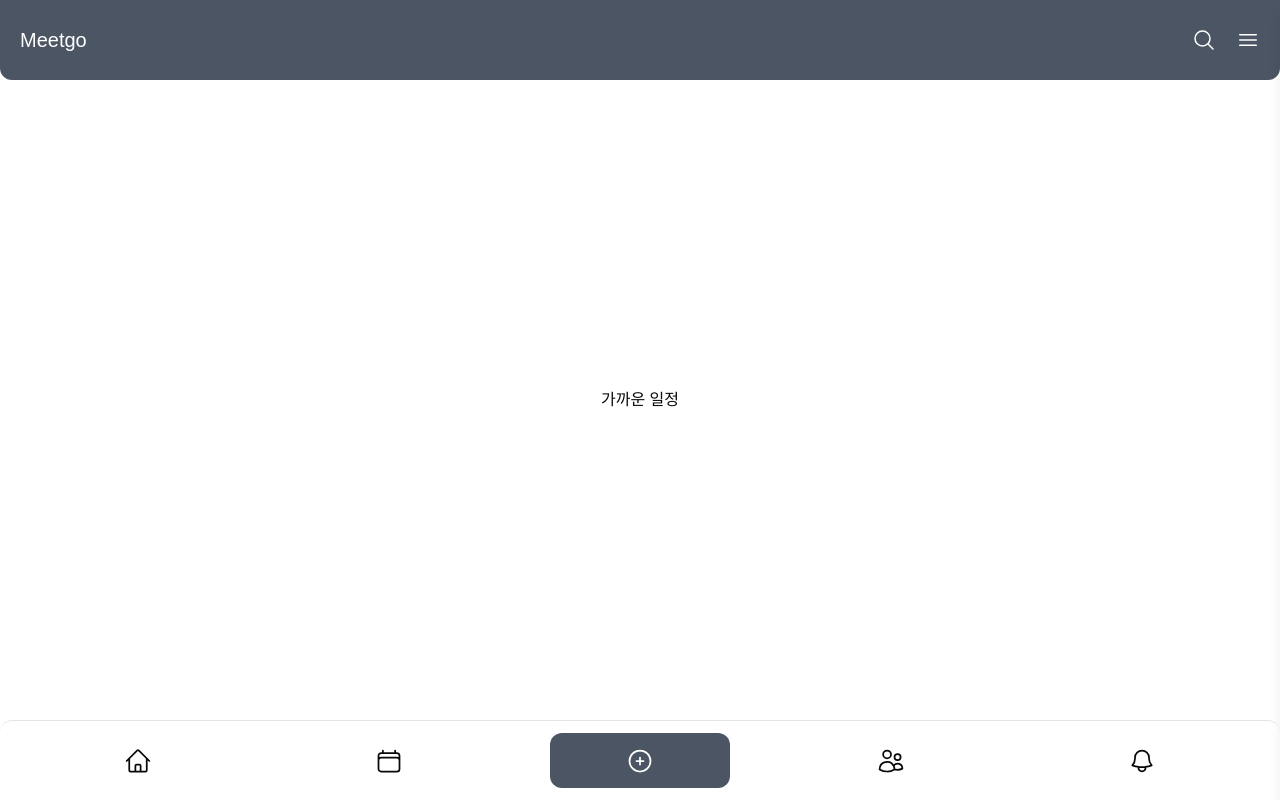
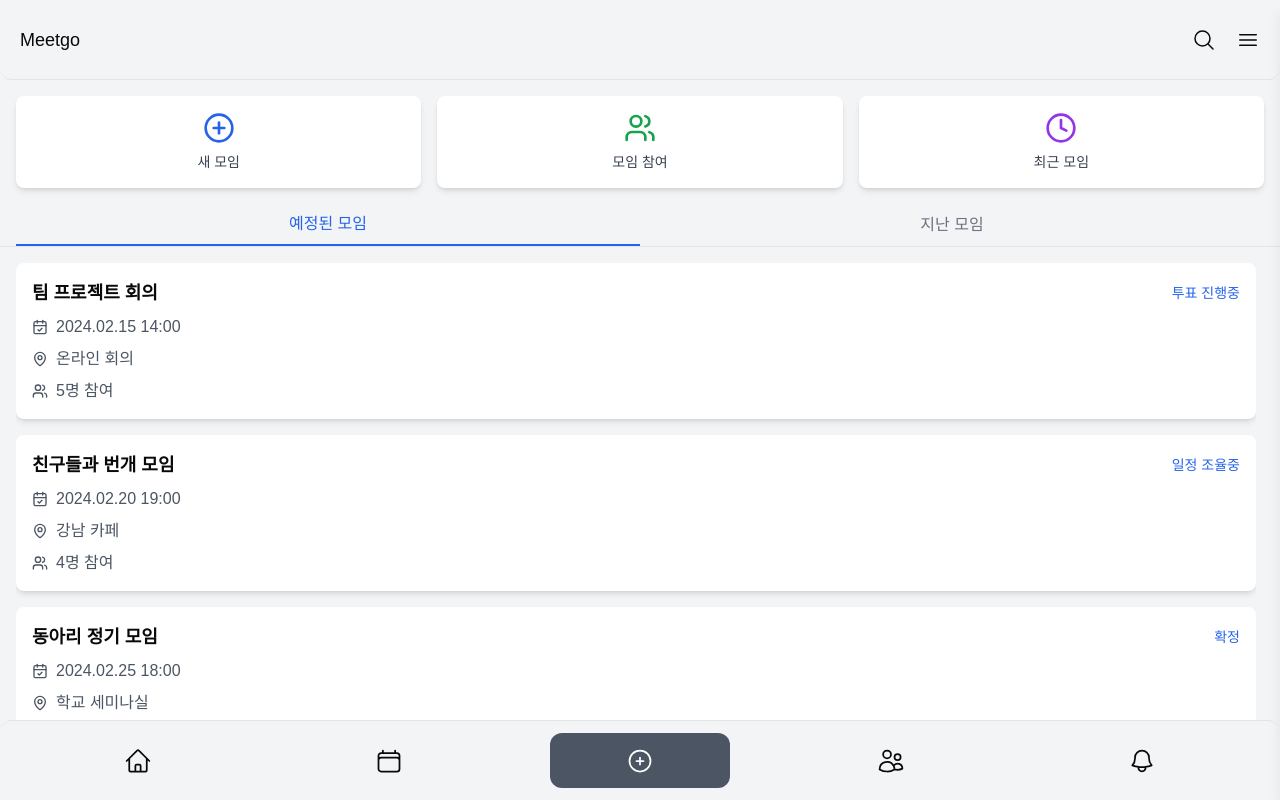
Before and after one commit to bumsly/MeetGo, a React (Vite) app: page / in a window 1280 px wide. Built offline with nearby package versions, Linux system fonts and the light colour scheme; no server answers.

Commit message:
feat: 메인페이지 제작(기능 추가 예정)

```diff
--- a/package.json
+++ b/package.json
@@ -14,7 +14,9 @@
     "@radix-ui/react-checkbox": "^1.1.3",
     "@radix-ui/react-label": "^2.1.1",
     "@radix-ui/react-radio-group": "^1.2.2",
+    "@radix-ui/react-scroll-area": "^1.2.2",
     "@radix-ui/react-select": "^2.1.4",
+    "@radix-ui/react-separator": "^1.1.1",
     "@radix-ui/react-slot": "^1.1.1",
     "@tanstack/react-query": "^5.62.8",
     "autoprefixer": "^10.4.20",
--- a/src/App.tsx
+++ b/src/App.tsx
@@ -41,10 +41,10 @@ function Layout() {
           }
         />
         <Route path="/settings" element={<Settings />} />
-        <Route path="/meetingnew" element={<MeetingNew />} />
-        <Route path="/meetingedit" element={<MeetingEdit />} />
-        <Route path="/meetingdetail" element={<MeetingDetail />} />
-        <Route path="/meetingresult" element={<MeetingResult />} />
+        <Route path="/create-meeting" element={<MeetingNew />} />
+        <Route path="/edit-meeting" element={<MeetingEdit />} />
+        <Route path="/meeting-detail" element={<MeetingDetail />} />
+        <Route path="/meeting-result" element={<MeetingResult />} />
       </Routes>
       {showNavi && <NavigationBottom />}
     </AuthProvider>
--- a/src/components/MainSection.tsx
+++ /dev/null
@@ -1,7 +0,0 @@
-export default function MainSection() {
-  return (
-    <div className="w-full h-full py-[80px] flex justify-center items-center">
-      <div>가까운 일정</div>
-    </div>
-  );
-}
--- a/src/components/NavigationBottom.tsx
+++ b/src/components/NavigationBottom.tsx
@@ -2,7 +2,7 @@ import { Link } from "react-router-dom";
 
 export default function NavigationBottom() {
   return (
-    <div className="w-full h-[80px] flex p-3 border-t rounded-t-xl flex items-center fixed bottom-0">
+    <div className="w-full h-[80px] flex p-3 border-t rounded-t-xl flex items-center fixed bottom-0 bg-gray-100">
       <div className="w-full flex items-center">
         <span className="w-1/5 flex justify-center">
           <Link to="/">
--- a/src/components/NavigationTop.tsx
+++ b/src/components/NavigationTop.tsx
@@ -9,12 +9,12 @@ export default function NavigationTop() {
 
   return (
     <>
-      <div className="w-full h-[80px] flex p-5 bg-secondary-dark rounded-b-xl items-center fixed  z-40">
-        <span className="w-1/2 text-white text-xl">Meetgo</span>
+      <div className="w-full h-[80px] flex p-5 rounded-b-xl items-center fixed z-40 border-b rounded-t-xl bg-gray-100">
+        <span className="w-1/2 text-lg">Meetgo</span>
 
         <div className="w-1/2 flex justify-end gap-5">
           <Link to="/Search">
-            <span className="text-white">
+            <span>
               <svg
                 xmlns="http://www.w3.org/2000/svg"
                 fill="none"
@@ -31,7 +31,7 @@ export default function NavigationTop() {
               </svg>
             </span>
           </Link>
-          <button className="text-white" onClick={() => setIsOpen(true)}>
+          <button onClick={() => setIsOpen(true)}>
             <svg
               xmlns="http://www.w3.org/2000/svg"
               fill="none"
--- /dev/null
+++ b/src/components/ui/scroll-area.tsx
@@ -0,0 +1,46 @@
+import * as React from "react"
+import * as ScrollAreaPrimitive from "@radix-ui/react-scroll-area"
+
+import { cn } from "@/lib/utils"
+
+const ScrollArea = React.forwardRef<
+  React.ElementRef<typeof ScrollAreaPrimitive.Root>,
+  React.ComponentPropsWithoutRef<typeof ScrollAreaPrimitive.Root>
+>(({ className, children, ...props }, ref) => (
+  <ScrollAreaPrimitive.Root
+    ref={ref}
+    className={cn("relative overflow-hidden", className)}
+    {...props}
+  >
+    <ScrollAreaPrimitive.Viewport className="h-full w-full rounded-[inherit]">
+      {children}
+    </ScrollAreaPrimitive.Viewport>
+    <ScrollBar />
+    <ScrollAreaPrimitive.Corner />
+  </ScrollAreaPrimitive.Root>
+))
+ScrollArea.displayName = ScrollAreaPrimitive.Root.displayName
+
+const ScrollBar = React.forwardRef<
+  React.ElementRef<typeof ScrollAreaPrimitive.ScrollAreaScrollbar>,
+  React.ComponentPropsWithoutRef<typeof ScrollAreaPrimitive.ScrollAreaScrollbar>
+>(({ className, orientation = "vertical", ...props }, ref) => (
+  <ScrollAreaPrimitive.ScrollAreaScrollbar
+    ref={ref}
+    orientation={orientation}
+    className={cn(
+      "flex touch-none select-none transition-colors",
+      orientation === "vertical" &&
+        "h-full w-2.5 border-l border-l-transparent p-[1px]",
+      orientation === "horizontal" &&
+        "h-2.5 flex-col border-t border-t-transparent p-[1px]",
+      className
+    )}
+    {...props}
+  >
+    <ScrollAreaPrimitive.ScrollAreaThumb className="relative flex-1 rounded-full bg-border" />
+  </ScrollAreaPrimitive.ScrollAreaScrollbar>
+))
+ScrollBar.displayName = ScrollAreaPrimitive.ScrollAreaScrollbar.displayName
+
+export { ScrollArea, ScrollBar }
--- /dev/null
+++ b/src/components/ui/separator.tsx
@@ -0,0 +1,29 @@
+import * as React from "react"
+import * as SeparatorPrimitive from "@radix-ui/react-separator"
+
+import { cn } from "@/lib/utils"
+
+const Separator = React.forwardRef<
+  React.ElementRef<typeof SeparatorPrimitive.Root>,
+  React.ComponentPropsWithoutRef<typeof SeparatorPrimitive.Root>
+>(
+  (
+    { className, orientation = "horizontal", decorative = true, ...props },
+    ref
+  ) => (
+    <SeparatorPrimitive.Root
+      ref={ref}
+      decorative={decorative}
+      orientation={orientation}
+      className={cn(
+        "shrink-0 bg-border",
+        orientation === "horizontal" ? "h-[1px] w-full" : "h-full w-[1px]",
+        className
+      )}
+      {...props}
+    />
+  )
+)
+Separator.displayName = SeparatorPrimitive.Root.displayName
+
+export { Separator }
--- a/src/pages/Home.tsx
+++ b/src/pages/Home.tsx
@@ -1,9 +1,172 @@
-import MainSection from "../components/MainSection";
+import { useState } from "react";
+import { Link } from "react-router-dom";
+import { CalendarCheck, Users, PlusCircle, Clock, MapPin } from "lucide-react";
+import { ScrollArea } from "@/components/ui/scroll-area";
+
+// 더미 데이터 (실제로는 API에서 가져올 데이터)
+const upcomingMeetings = [
+  {
+    id: 1,
+    title: "팀 프로젝트 회의",
+    date: "2024.02.15",
+    time: "14:00",
+    location: "온라인 회의",
+    participants: 5,
+    status: "투표 진행중",
+  },
+  {
+    id: 2,
+    title: "친구들과 번개 모임",
+    date: "2024.02.20",
+    time: "19:00",
+    location: "강남 카페",
+    participants: 4,
+    status: "일정 조율중",
+  },
+  {
+    id: 3,
+    title: "동아리 정기 모임",
+    date: "2024.02.25",
+    time: "18:00",
+    location: "학교 세미나실",
+    participants: 6,
+    status: "확정",
+  },
+  {
+    id: 4,
+    title: "프로젝트 중간 보고회",
+    date: "2024.03.01",
+    time: "15:30",
+    location: "회의실",
+    participants: 7,
+    status: "투표 예정",
+  },
+  {
+    id: 5,
+    title: "친목 모임",
+    date: "2024.03.10",
+    time: "20:00",
+    location: "강릉 펜션",
+    participants: 8,
+    status: "일정 조율중",
+  },
+];
+
+const QuickActionButton = ({ icon, title, to }: any) => (
+  <Link
+    to={to}
+    className="flex flex-col items-center justify-center p-4 bg-white rounded-lg shadow-md hover:shadow-lg transition-all"
+  >
+    {icon}
+    <span className="mt-2 text-sm text-gray-700">{title}</span>
+  </Link>
+);
+
+const MeetingCard = ({ meeting }: any) => (
+  <div className="bg-white p-4 rounded-lg shadow-md mb-4">
+    <div className="flex justify-between items-center mb-2">
+      <h3 className="font-bold text-lg">{meeting.title}</h3>
+      <span className="text-sm text-blue-600">{meeting.status}</span>
+    </div>
+    <div className="flex items-center space-x-2 text-gray-600 mb-2">
+      <CalendarCheck size={16} />
+      <span>
+        {meeting.date} {meeting.time}
+      </span>
+    </div>
+    <div className="flex items-center space-x-2 text-gray-600 mb-2">
+      <MapPin size={16} />
+      <span>{meeting.location}</span>
+    </div>
+    <div className="flex items-center space-x-2 text-gray-600">
+      <Users size={16} />
+      <span>{meeting.participants}명 참여</span>
+    </div>
+  </div>
+);
 
 export default function Home() {
+  const [activeTab, setActiveTab] = useState("upcoming");
+
+  const handleCreateMeeting = () => {
+    console.log("새 모임 만들기");
+  };
+
+  const handleJoinMeeting = () => {
+    console.log("모임 참여");
+  };
+
+  const handleRecentMeetings = () => {
+    console.log("최근 모임");
+  };
+
   return (
     <div className="h-screen">
-      <MainSection />
+      <div className="h-screen bg-gray-100 pt-24 flex flex-col">
+        {/* 빠른 액션 버튼들 */}
+        <div className="grid grid-cols-3 gap-4 mb-6 px-4">
+          <QuickActionButton
+            icon={<PlusCircle size={32} className="text-blue-600" />}
+            title="새 모임"
+            to="/create-meeting"
+          />
+          <QuickActionButton
+            icon={<Users size={32} className="text-green-600" />}
+            title="모임 참여"
+            to="/join-meeting"
+          />
+          <QuickActionButton
+            icon={<Clock size={32} className="text-purple-600" />}
+            title="최근 모임"
+            to="/recent-meetings"
+          />
+        </div>
+
+        {/* 모임 탭 */}
+        <div className="flex border-b px-4 mb-4">
+          <button
+            onClick={() => setActiveTab("upcoming")}
+            className={`flex-1 pb-2 ${
+              activeTab === "upcoming"
+                ? "border-b-2 border-blue-600 text-blue-600"
+                : "text-gray-500"
+            }`}
+          >
+            예정된 모임
+          </button>
+          <button
+            onClick={() => setActiveTab("past")}
+            className={`flex-1 pb-2 ${
+              activeTab === "past"
+                ? "border-b-2 border-blue-600 text-blue-600"
+                : "text-gray-500"
+            }`}
+          >
+            지난 모임
+          </button>
+        </div>
+
+        {/* 모임 목록 */}
+        <div className="flex-1 px-4 overflow-hidden pb-[80px]">
+          <ScrollArea className="h-full overflow-y-auto pr-2">
+            {activeTab === "upcoming" ? (
+              upcomingMeetings.length > 0 ? (
+                upcomingMeetings.map((meeting) => (
+                  <MeetingCard key={meeting.id} meeting={meeting} />
+                ))
+              ) : (
+                <div className="text-center text-gray-500 py-8">
+                  예정된 모임이 없습니다.
+                </div>
+              )
+            ) : (
+              <div className="text-center text-gray-500 py-8">
+                지난 모임이 없습니다.
+              </div>
+            )}
+          </ScrollArea>
+        </div>
+      </div>
     </div>
   );
 }
--- a/src/pages/Search.tsx
+++ b/src/pages/Search.tsx
@@ -1,9 +1,3 @@
-import MainSection from "../components/MainSection";
-
 export default function Search() {
-  return (
-    <div className="h-screen">
-      <MainSection />
-    </div>
-  );
+  return <div className="h-screen"></div>;
 }
```
Also changed, not shown: 1 other file (tests, documents, lock files or other folders).
